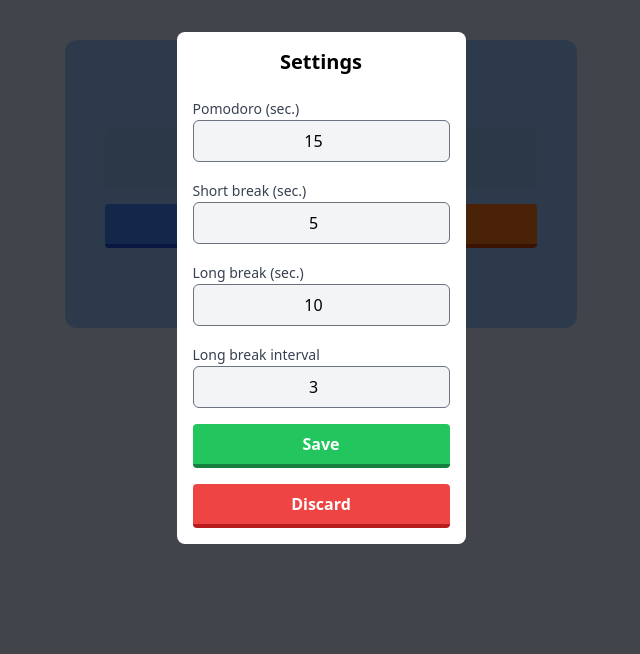
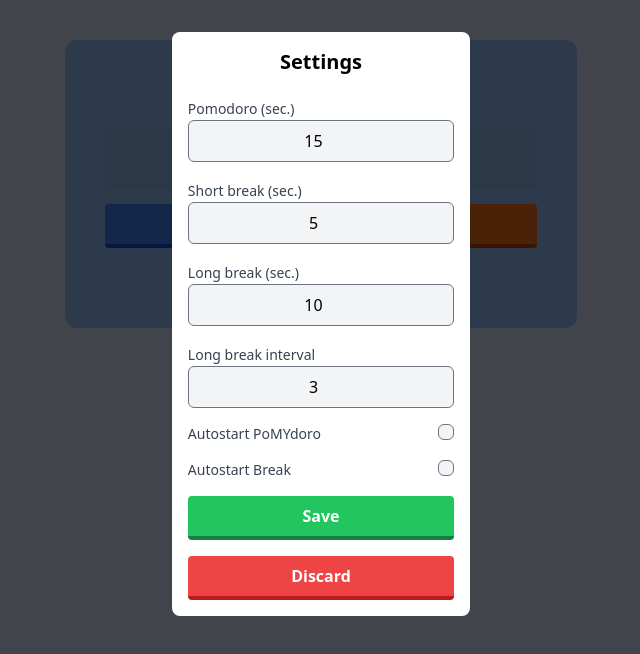
Before and after one commit to xkosorin/poMYdoro, a React (Vite) app: page / in a window 1280 px wide. Both pictures are taken after a click on the button "Settings". Shown: the top 654 px of the page, without its empty margins (319-959 px from the left). Built offline with nearby package versions, Linux system fonts and the light colour scheme.

Commit message:
Added autostart option for pomydoro and break

```diff
--- a/src/App.tsx
+++ b/src/App.tsx
@@ -5,18 +5,31 @@ import usePomydoro from "./hooks/usePomydoro";
 import { useBoolean } from "usehooks-ts";
 import Modal from "./components/Modal";
 import Settings from "./components/Settings";
+import { useEffect, useState } from "react";
 
 function App() {
   const [
     counter,
     isRunning,
     isFinished,
+    autostartPomydoro,
+    autostartBreak,
     status,
     pomydoro,
     shortBreak,
     longBreak,
     shortBreakCounter,
-    { startTimer, resetTimer, stopTimer },
+    {
+      startTimer,
+      resetTimer,
+      stopTimer,
+      setPomydoro,
+      setShortBreak,
+      setLongBreak,
+      setShortBreakCounter,
+      setAutostartPomydoro,
+      setAutostartBreak,
+    },
   ] = usePomydoro();
   const { value: isModalShown, toggle: toggleModal } = useBoolean(false);
 
@@ -28,17 +41,21 @@ function App() {
   let sec = res % 60;
   let min = (res - sec) / 60;
 
-  function handleSaveButton(
+  const handleSaveButton = (
     pomydoro: string,
     shortBreak: string,
     longBreak: string,
-    shortBreakCounter: string
-  ) {
-    console.log(pomydoro);
-    console.log(shortBreak);
-    console.log(longBreak);
-    console.log(shortBreakCounter);
-  }
+    shortBreakCounter: string,
+    autostartPomydoro: boolean,
+    autostartBreak: boolean
+  ) => {
+    setPomydoro(parseInt(pomydoro) * 1000);
+    setShortBreak(parseInt(shortBreak) * 1000);
+    setLongBreak(parseInt(longBreak) * 1000);
+    setShortBreakCounter(parseInt(shortBreakCounter));
+    setAutostartPomydoro(autostartPomydoro);
+    setAutostartBreak(autostartBreak);
+  };
 
   return (
     <>
@@ -48,6 +65,8 @@ function App() {
           shortBreak={shortBreak}
           longBreak={longBreak}
           shortBreakCounter={shortBreakCounter}
+          autostartPomydoro={autostartPomydoro}
+          autostartBreak={autostartBreak}
           toggleModal={toggleModal}
           handleSaveButton={handleSaveButton}
         />
--- a/src/components/Settings.tsx
+++ b/src/components/Settings.tsx
@@ -1,16 +1,20 @@
-import { useCallback, useRef } from "react";
+import { useRef } from "react";
 
 interface Props {
   pomydoro: number;
   shortBreak: number;
   longBreak: number;
   shortBreakCounter: number;
+  autostartPomydoro: boolean;
+  autostartBreak: boolean;
   toggleModal: () => void;
   handleSaveButton: (
     pomydoro: string,
     shortBreak: string,
     longBreak: string,
-    shortBreakCounter: string
+    shortBreakCounter: string,
+    autostartPomydoro: boolean,
+    autostartBreak: boolean
   ) => void;
 }
 
@@ -19,8 +23,8 @@ const Settings = (props: Props) => {
   const shortBreakRef = useRef<HTMLInputElement | null>(null);
   const longBreakRef = useRef<HTMLInputElement | null>(null);
   const shortBreakCounterRef = useRef<HTMLInputElement | null>(null);
-
-  const handle = () => {};
+  const autostartPomydoroRef = useRef<HTMLInputElement | null>(null);
+  const autostartBreakRef = useRef<HTMLInputElement | null>(null);
 
   return (
     <>
@@ -42,7 +46,7 @@ const Settings = (props: Props) => {
         <label className="block">
           <span className="text-gray-700 text-sm">Short break (sec.)</span>
           <input
-            id="pomodoro"
+            id="shortBreak"
             type="number"
             className="form-input w-full block rounded-md bg-gray-100 text-center focus:border-gray-500 focus:bg-white focus:ring-0"
             defaultValue={props.shortBreak / 1000}
@@ -53,7 +57,7 @@ const Settings = (props: Props) => {
         <label className="block">
           <span className="text-gray-700 text-sm">Long break (sec.)</span>
           <input
-            id="pomodoro"
+            id="longBreak"
             type="number"
             className="form-input w-full block rounded-md bg-gray-100 text-center focus:border-gray-500 focus:bg-white focus:ring-0"
             defaultValue={props.longBreak / 1000}
@@ -64,12 +68,36 @@ const Settings = (props: Props) => {
         <label className="block">
           <span className="text-gray-700 text-sm">Long break interval</span>
           <input
-            id="pomodoro"
+            id="shortBreakCount"
             type="number"
             className="form-input w-full block rounded-md bg-gray-100 text-center focus:border-gray-500 focus:bg-white focus:ring-0"
             defaultValue={props.shortBreakCounter}
             ref={shortBreakCounterRef}
             min={1}
+          />
+        </label>
+        <label className="grid grid-cols-2">
+          <span className="text-gray-700 text-sm justify-self-start">
+            Autostart PoMYdoro
+          </span>
+          <input
+            id="autostartPomydoro"
+            type="checkbox"
+            className="rounded-md bg-gray-100 text-center focus:border-gray-500 focus:bg-white focus:ring-0 justify-self-end"
+            defaultChecked={props.autostartPomydoro}
+            ref={autostartPomydoroRef}
+          />
+        </label>
+        <label className="grid grid-cols-2">
+          <span className="text-gray-700 text-sm justify-self-start">
+            Autostart Break
+          </span>
+          <input
+            id="autostartBreak"
+            type="checkbox"
+            className="rounded-md bg-gray-100 text-center focus:border-gray-500 focus:bg-white focus:ring-0 justify-self-end"
+            defaultChecked={props.autostartBreak}
+            ref={autostartBreakRef}
           />
         </label>
         <button
@@ -79,7 +107,9 @@ const Settings = (props: Props) => {
               pomodoroRef.current?.value ?? "1",
               shortBreakRef.current?.value ?? "1",
               longBreakRef.current?.value ?? "1",
-              shortBreakCounterRef.current?.value ?? "1"
+              shortBreakCounterRef.current?.value ?? "1",
+              autostartPomydoroRef.current?.checked ?? false,
+              autostartBreakRef.current?.checked ?? false
             );
             props.toggleModal();
           }}
--- a/src/hooks/usePomydoro.ts
+++ b/src/hooks/usePomydoro.ts
@@ -10,10 +10,14 @@ interface PomodoroControllers {
   setShortBreak: Dispatch<SetStateAction<number>>;
   setLongBreak: Dispatch<SetStateAction<number>>;
   setShortBreakCounter: Dispatch<SetStateAction<number>>;
+  setAutostartPomydoro: Dispatch<SetStateAction<boolean>>;
+  setAutostartBreak: Dispatch<SetStateAction<boolean>>;
 }
 
 const usePomydoro = (): [
   number,
+  boolean,
+  boolean,
   boolean,
   boolean,
   string,
@@ -29,6 +33,8 @@ const usePomydoro = (): [
   const [shortBreakCounter, setShortBreakCounter] = useState(3);
   const [breakNumber, setBreakNumber] = useState(0);
   const [status, setStatus] = useState("Pomodoro");
+  const [autostartPomydoro, setAutostartPomydoro] = useState(false);
+  const [autostartBreak, setAutostartBreak] = useState(false);
   const { value: isBreak, toggle: toggleBreak } = useBoolean(false);
 
   const [
@@ -66,10 +72,22 @@ const usePomydoro = (): [
         setStatus("Short break");
         resetTimer();
       }
+
+      if (autostartBreak) {
+        setTimeout(function () {
+          startTimer();
+        }, 1000);
+      }
     } else {
       setStartCount(pomydoro);
       setStatus("Pomodoro");
       resetTimer();
+
+      if (autostartPomydoro) {
+        setTimeout(function () {
+          startTimer();
+        }, 1000);
+      }
     }
   }, [isBreak]);
 
@@ -77,6 +95,8 @@ const usePomydoro = (): [
     counter,
     isRunning,
     isFinished,
+    autostartPomydoro,
+    autostartBreak,
     status,
     pomydoro,
     shortBreak,
@@ -90,6 +110,8 @@ const usePomydoro = (): [
       setShortBreak,
       setLongBreak,
       setShortBreakCounter,
+      setAutostartPomydoro,
+      setAutostartBreak,
     },
   ];
 };
```
